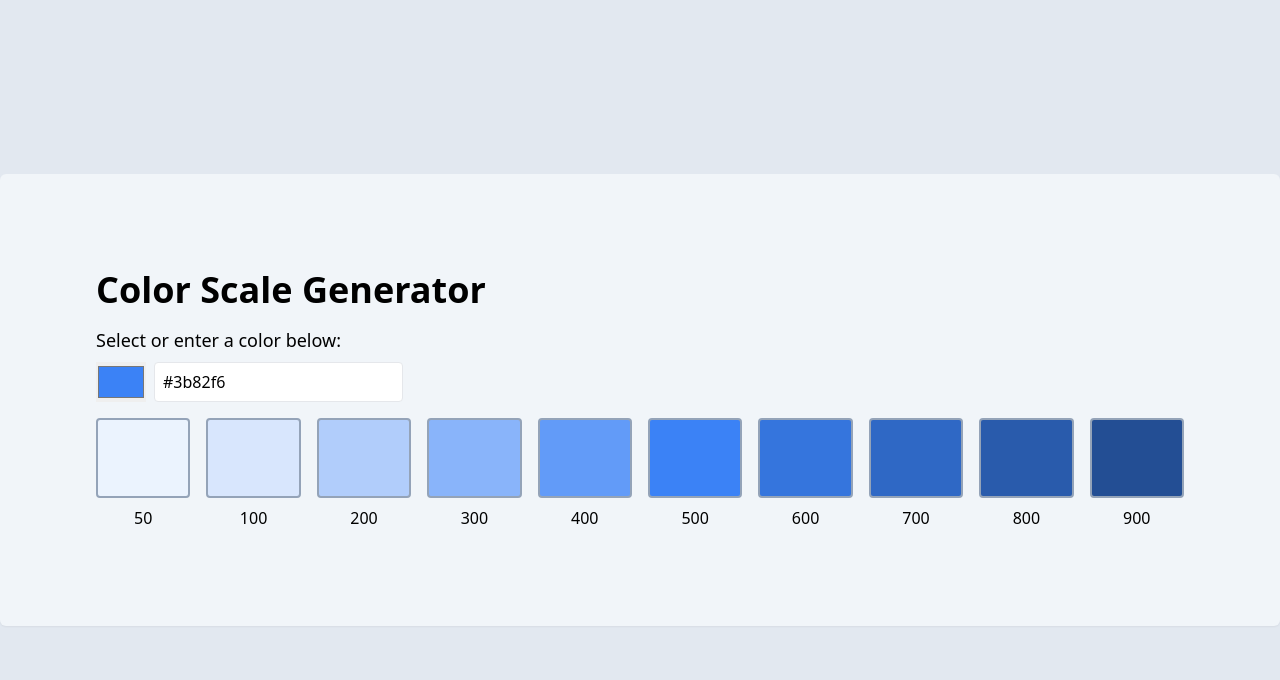
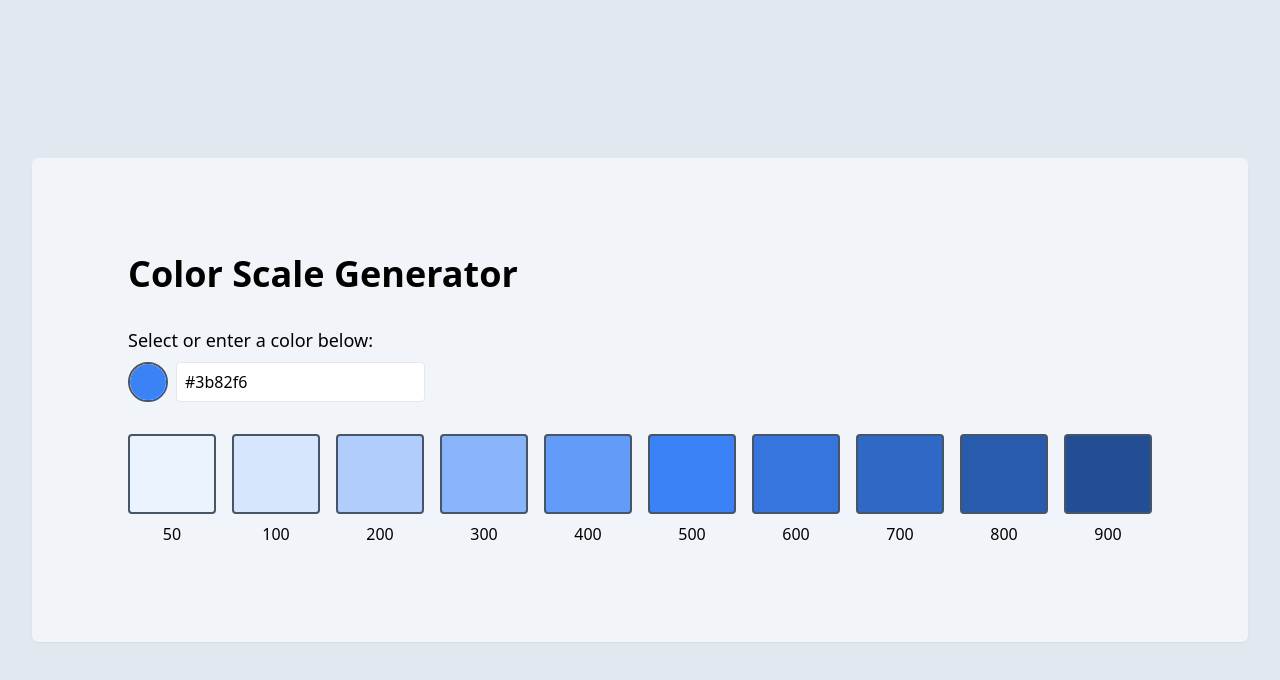
Before and after one commit to Samalmohanna1/designer-utils, an Astro site: page / in a window 1280 px wide. Built offline with nearby package versions, Linux system fonts and the light colour scheme; Astro itself is replaced by a stand-in of ours.

Commit message:
style: cleanup color input & spacing.

```diff
--- a/src/components/ColorInput.astro
+++ b/src/components/ColorInput.astro
@@ -2,17 +2,21 @@
 const defaultColor = '#3b82f6'
 ---
 
-<div class='mb-4'>
+<div class='mb-8'>
 	<label for='colorInput' class='block mb-2 text-lg'
 		>Select or enter a color below:</label
 	>
-	<div class='flex space-x-2'>
-		<input
-			type='color'
-			id='colorInput'
-			class='h-10 cursor-pointer'
-			value={defaultColor}
-		/>
+	<div class='flex items-center space-x-2'>
+		<div
+			class='rounded-full overflow-hidden border-2 border-slate-600 w-10 h-10 relative'
+		>
+			<input
+				type='color'
+				id='colorInput'
+				class='h-16 w-16 cursor-pointer absolute origin-center left-[-10px] top-[-10px]'
+				value={defaultColor}
+			/>
+		</div>
 		<input
 			type='text'
 			id='hexInput'
--- a/src/components/ColorScale.astro
+++ b/src/components/ColorScale.astro
@@ -7,7 +7,7 @@ const shades = [50, 100, 200, 300, 400, 500, 600, 700, 800, 900]
 		shades.map((shade) => (
 			<div class='flex flex-col items-center'>
 				<div
-					class='w-full h-20 rounded color-scale-item border-2 border-slate-400'
+					class='w-full h-20 rounded color-scale-item border-2 border-slate-600'
 					data-shade={shade}
 				/>
 				<span class='mt-2'>{shade}</span>
--- a/src/pages/index.astro
+++ b/src/pages/index.astro
@@ -6,9 +6,9 @@ import ColorScale from '../components/ColorScale.astro'
 
 <Layout title='Color Scale Generator'>
 	<main
-		class='container mx-auto p-6 md:p-12 lg:p-24 bg-slate-100 rounded-md shadow-sm'
+		class='w-[95%] mx-auto p-6 md:p-12 lg:p-24 bg-slate-100 rounded-md shadow-sm'
 	>
-		<h1 class='text-4xl font-bold mb-4'>Color Scale Generator</h1>
+		<h1 class='text-4xl font-bold mb-8'>Color Scale Generator</h1>
 		<ColorInput />
 		<ColorScale />
 	</main>
```
